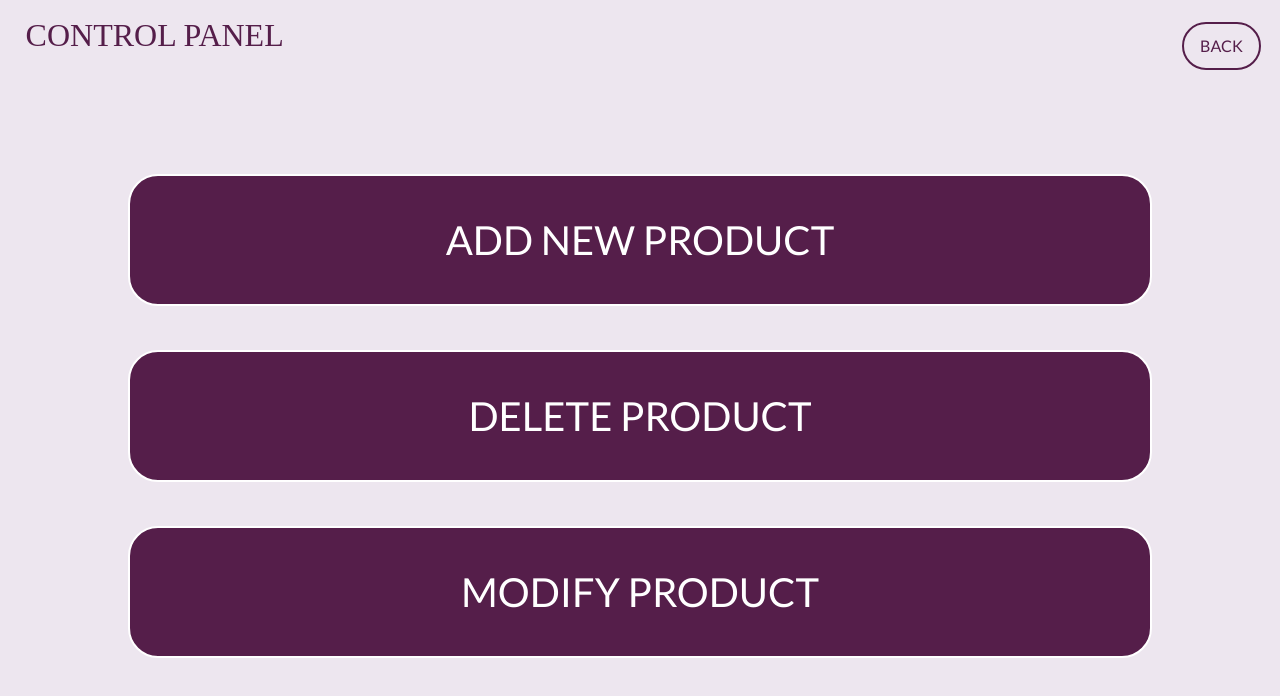
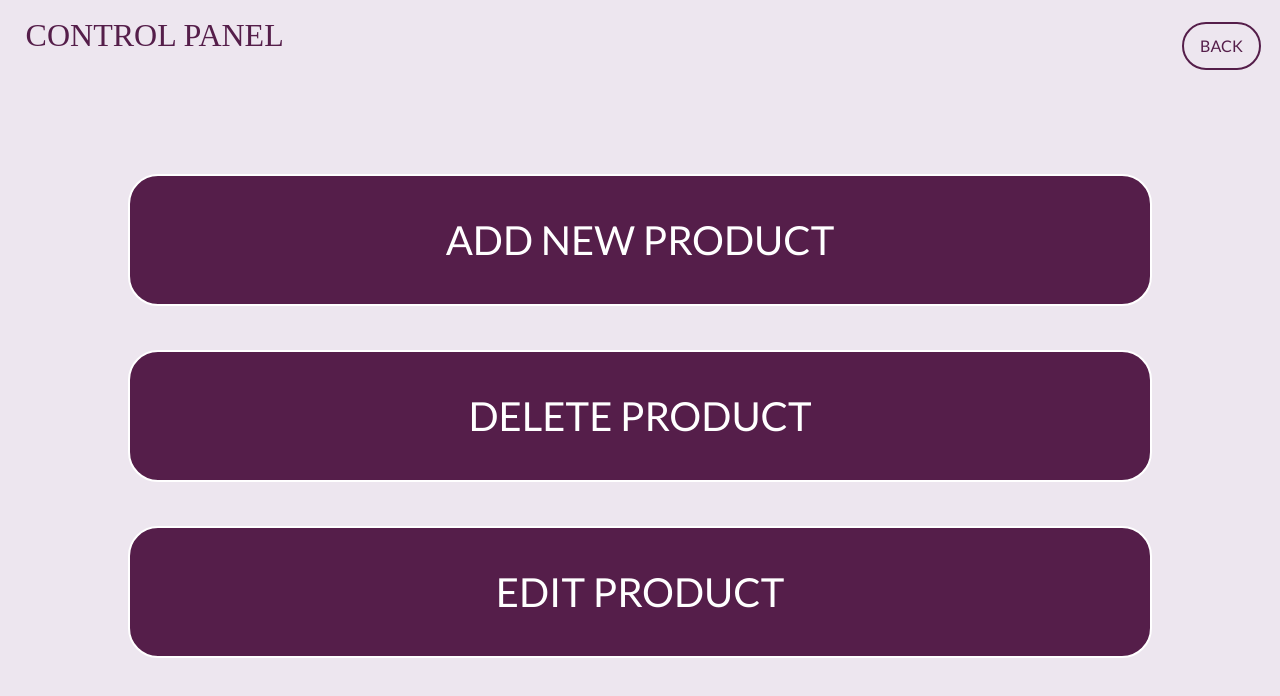
Before and after one commit to Blancaclaire/crazycowReto, a plain HTML site: page frontend/html/ControlPanel.html in a window 1280 px wide. Drawn offline with Linux system fonts and the light colour scheme; a web font is replaced by a local one.

Commit message:
Update ControlPanel.html

```diff
--- a/frontend/html/ControlPanel.html
+++ b/frontend/html/ControlPanel.html
@@ -29,7 +29,7 @@
                 <a href="../html/deleteProduct.html"class="bt">DELETE PRODUCT</a>
             </div>
             <div class="buttons">
-                <a href="#"class="bt">MODIFY PRODUCT</a>
+                <a href="#"class="bt">EDIT PRODUCT</a>
             </div>
 
 
```
